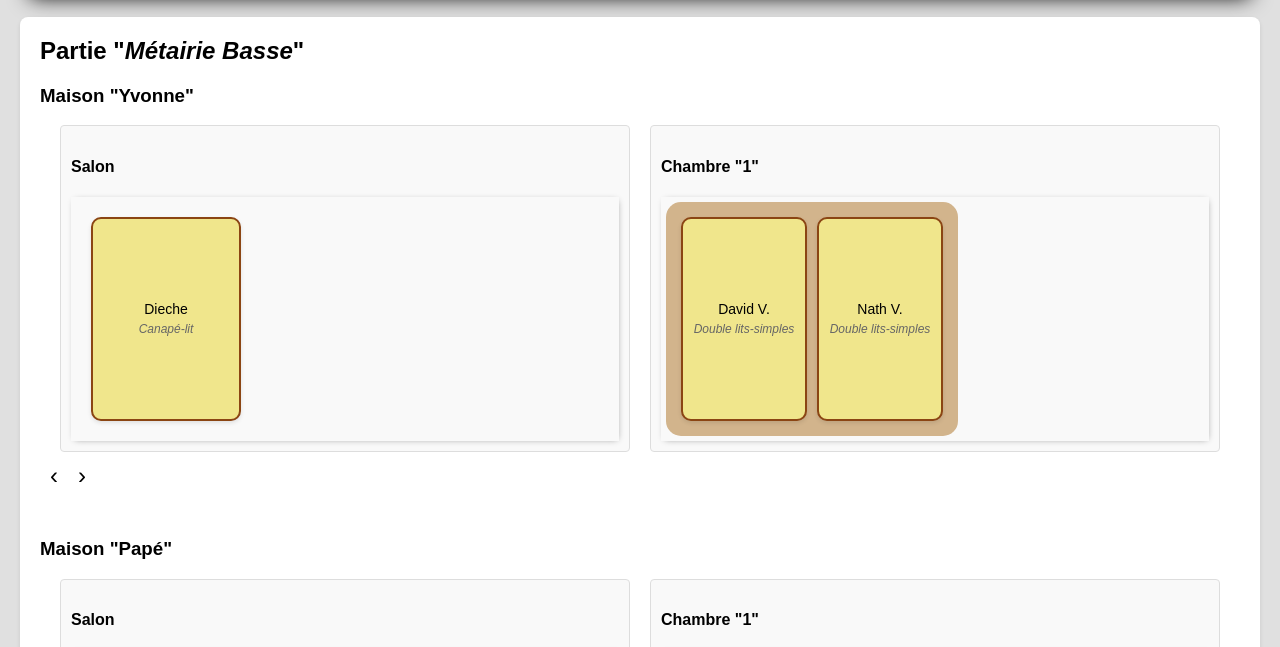
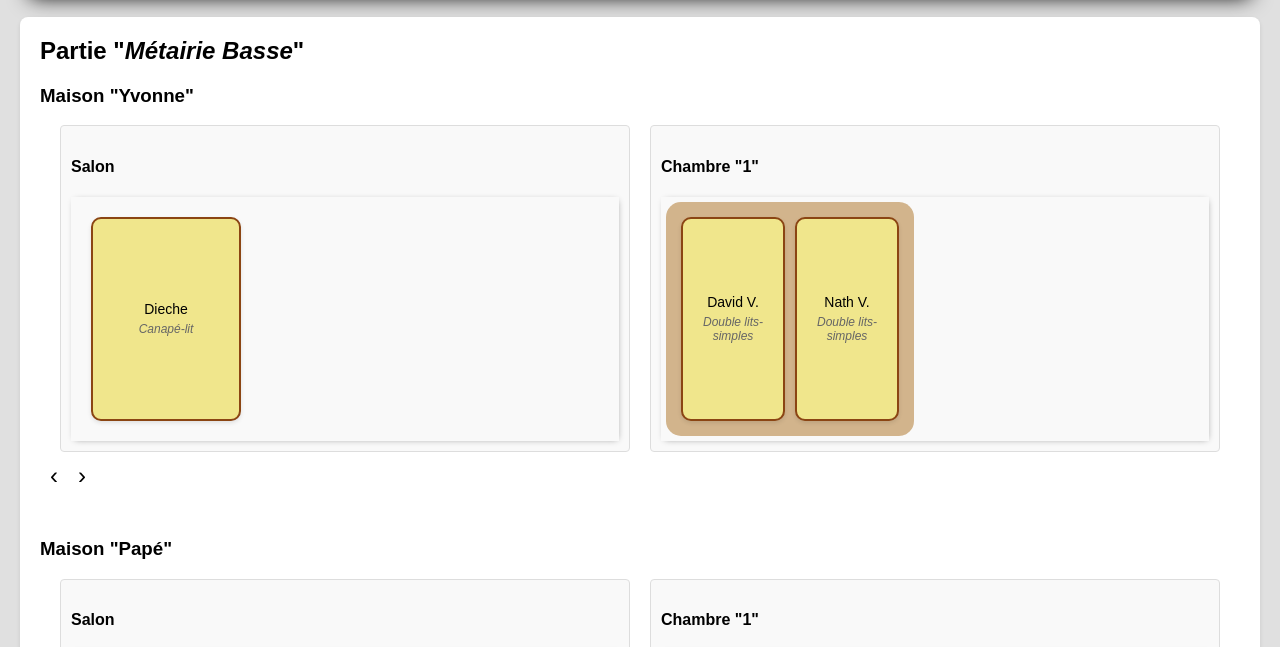
Before and after one commit to NathParty/NathParty.github.io, a plain HTML site: page index.html in a window 1280 px wide. Shown: the part 131-778 px from the top of the page. Drawn offline with nearby package versions, Linux system fonts and the light colour scheme.

Commit message:
[FIX] Wrap beds for phone views
(Too lazy to fix phone view in itself)

```diff
--- a/styles.css
+++ b/styles.css
@@ -74,6 +74,7 @@ button:hover {
     border-radius: 4px;
     padding: 10px;
     margin-bottom: 10px;
+	object-fit: scale-down;
 }
 
 .beds {
@@ -83,6 +84,8 @@ button:hover {
     justify-content: flex-start;
     align-items: flex-start;
     box-shadow: 1pt 1pt 5pt -3px gray;
+	object-fit: cover;
+	overflow-x: scroll;
     transition: 1s;
 }
 .beds:hover {
@@ -111,6 +114,7 @@ button:hover {
     flex-grow: 1;
     flex-shrink: 1;
     flex-basis: auto;
+	object-fit: cover;
 }
 
 .bed-name {
@@ -171,7 +175,8 @@ button:hover {
     flex-grow: 1;
     flex-shrink: 1;
     flex-basis: auto;
-    max-width: calc(2 * 0.7 * 180px + 20px); /* 2 times max bed width plus padding */
+    /*max-width: calc(2 * 0.7 * 180px + 20px); /* 2 times max bed width plus padding */
+	max-width: fit-content;
 }
 
 /* Media queries for responsive design */
```
